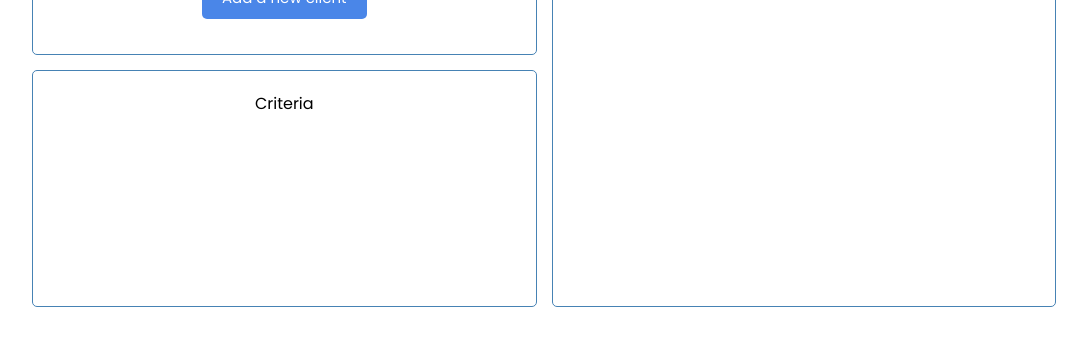
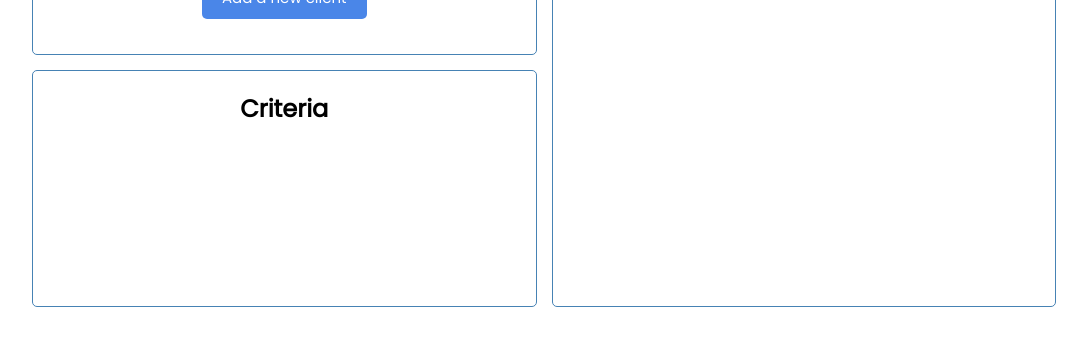
Before and after one commit to sla686/discount-calculator, a React (Create React App) app: page / in a window 1280 px wide. Shown: the part 202-548 px from the top of the page, without its empty margins (96-1183 px from the left). Built offline with nearby package versions, Linux system fonts and the light colour scheme.

Commit message:
prettified the Criteria component

```diff
--- a/src/components/Criteria.tsx
+++ b/src/components/Criteria.tsx
@@ -1,5 +1,9 @@
 const Criteria = () => {
-  return <div className="criteria">Criteria</div>;
+  return (
+    <div className="criteria">
+      <h2>Criteria</h2>
+    </div>
+  );
 };
 
 export default Criteria;
```
Also changed, not shown: 1 other file (tests, documents, lock files or other folders).
